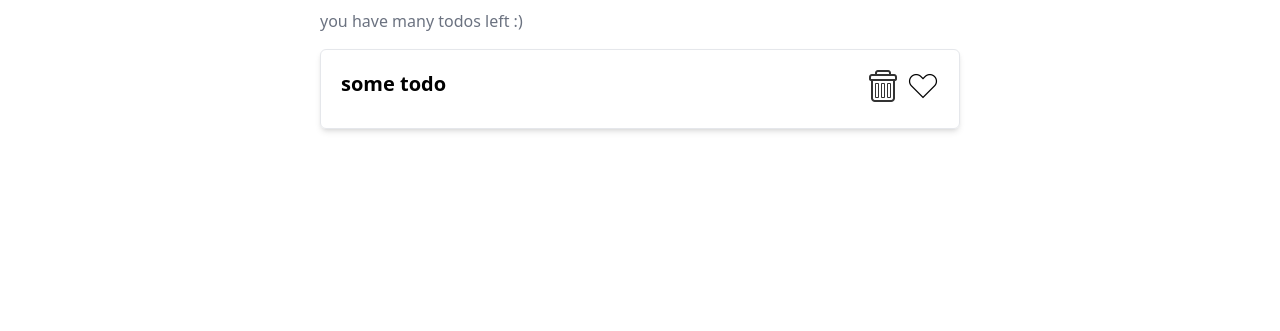
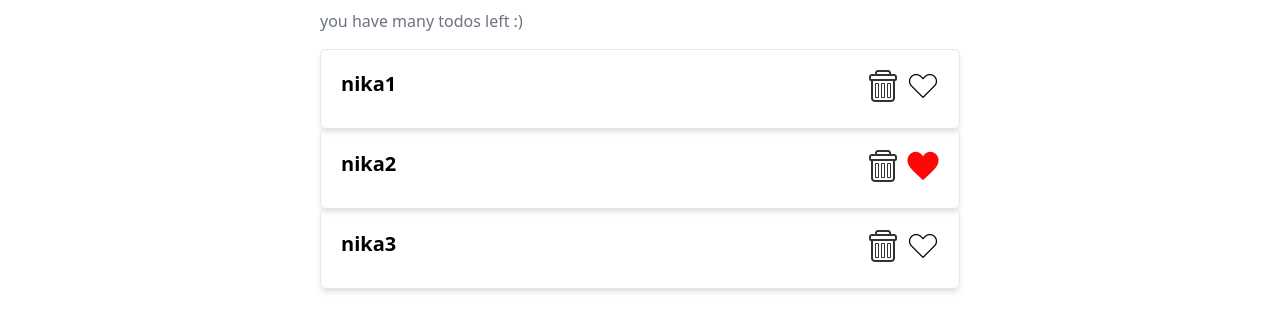
Before and after one commit to Myudro33/todo-app-pinia, a Vue app: page / in a window 1280 px wide. Shown: the part 273-604 px from the top of the page. Built offline with nearby package versions, Linux system fonts and the light colour scheme.

Commit message:
feat: create dummy todos data in pinia store

```diff
--- a/src/components/Todo/TodoComponent.vue
+++ b/src/components/Todo/TodoComponent.vue
@@ -1,12 +1,14 @@
 <template>
     <div class="w-full h-20 border rounded-md shadow-md p-5 flex justify-between">
-        <h1 class="text-xl font-bold">some todo</h1>
+        <h1 class="text-xl font-bold">{{ props.title }}</h1>
         <div class="flex w-20 h-10 justify-end">
             <img class="cursor-pointer w-8 h-8" src="../../../public/trash-can.png" alt="">
-            <img class="cursor-pointer w-8 h-8 ml-2" src="../../../public/clear-heart.png" alt="">
+            <img class="cursor-pointer w-8 h-8 ml-2"
+                :src="props.isFav ? '../../../public/solid-heart.png' : '../../../public/clear-heart.png'" alt="heart">
         </div>
     </div>
 </template>
 
 <script setup>
+const props = defineProps(['id', 'title', 'isFav'])
 </script>
--- a/src/components/Todo/TodosContainer.vue
+++ b/src/components/Todo/TodosContainer.vue
@@ -2,11 +2,14 @@
     <div class="w-1/2 m-auto flex flex-col">
         <TodoHeading />
         <h1 class="text-left text-gray-500 my-4">you have many todos left :)</h1>
-        <TodoComponent />
+        <TodoComponent v-for="item in todoStore.store" :key="item.id" :id="item.id" :title="item.title"
+            :isFav="item.isFav" />
     </div>
 </template>
 
 <script setup>
 import TodoHeading from './TodoHeading.vue';
 import TodoComponent from './TodoComponent.vue';
+import { useTodoStore } from '@/store/index';
+const todoStore = useTodoStore()
 </script>
--- /dev/null
+++ b/src/store/index.js
@@ -0,0 +1,14 @@
+import { defineStore } from 'pinia'
+
+export const useTodoStore = defineStore('todoStore', {
+  state: () => ({
+    todos: [
+      { id: 1, title: 'nika1', isFav: false },
+      { id: 2, title: 'nika2', isFav: true },
+      { id: 3, title: 'nika3', isFav: false }
+    ]
+  }),
+  getters: {
+    store: (state) => state.todos
+  }
+})
```
